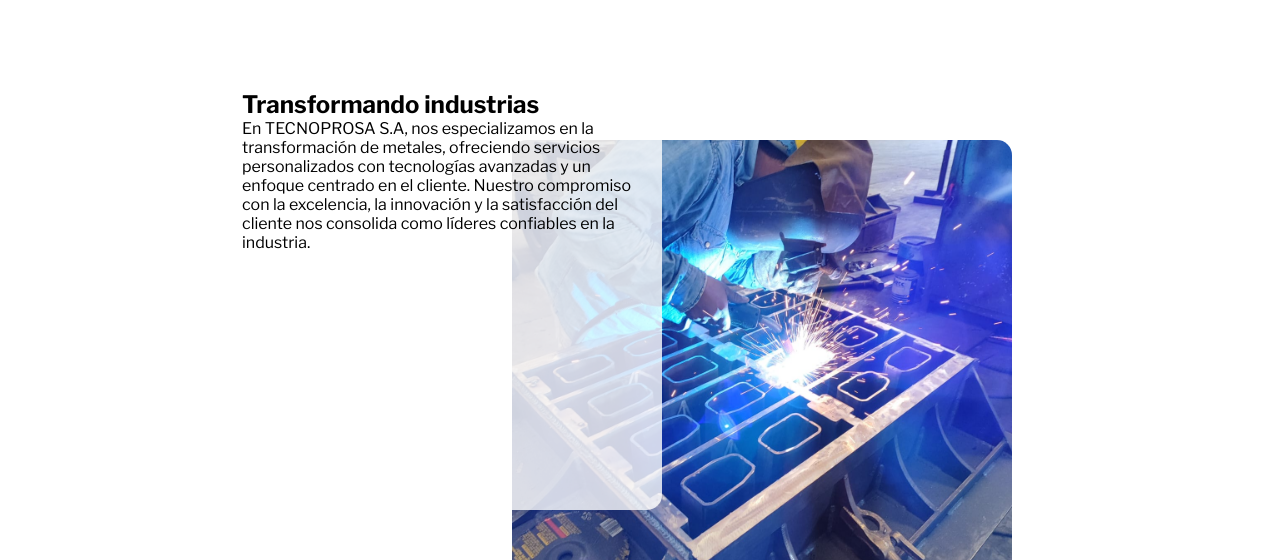
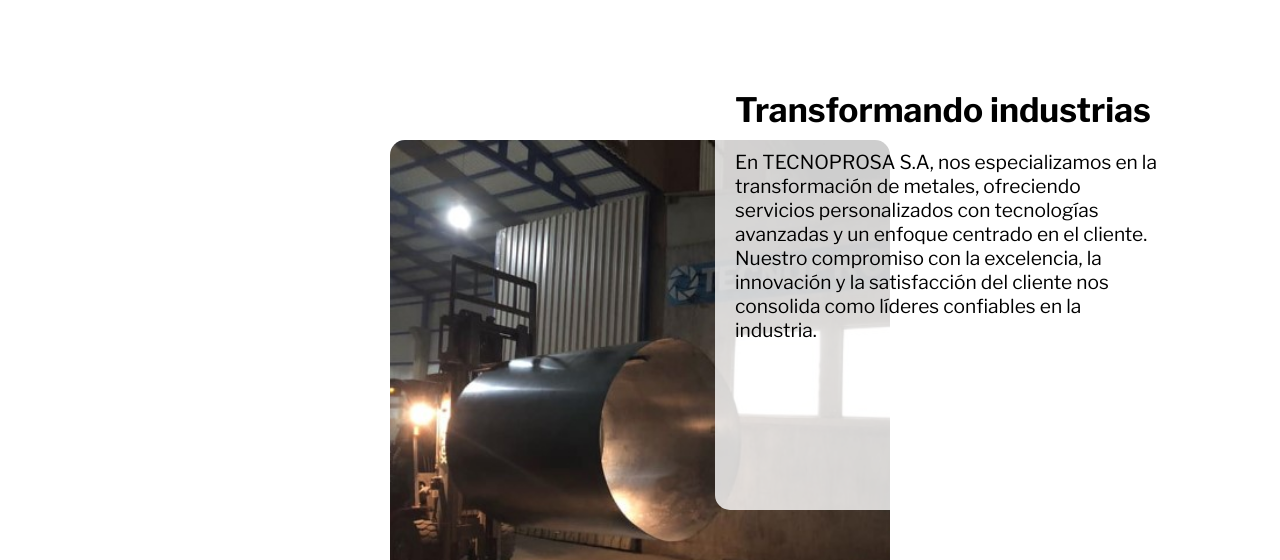
Before and after one commit to Noriega402/tecnoprosa-web, a plain HTML site: page tecnoprosa-web/index.html in a window 1280 px wide. Shown: the part 1840-2400 px from the top of the page. Drawn offline with nearby package versions, Linux system fonts and the light colour scheme.

Commit message:
agregar cuadros de mision y vision

```diff
--- a/tecnoprosa-web/assets/css/style.css
+++ b/tecnoprosa-web/assets/css/style.css
@@ -462,21 +462,21 @@ nav input {
 }
 
 .txt-main{
-    background: #000000;
-    padding: 22px;
     width: 100%;
     text-align: center;
     color: #ffffff;
-    opacity: 0.8;
     z-index: 10;
-    /* position: relative;
-    top: 200px; */
+    position: absolute;
+    bottom: 0px;
 }
 
 .txt-main h2{
-    font-size: 2.2rem;
+    font-size: 1.8rem;
     font-family: "Roboto", sans-serif;
     font-weight: bold;
+    position: relative;
+    background-color: #008dd5;
+    padding: 15px;
 }
 
 .center{
@@ -546,7 +546,7 @@ nav input {
 .section-experience {
     display: flex;
     flex-direction: row;
-    justify-content: space-between;
+    justify-content: center;
     height: auto;
 }
 
@@ -647,7 +647,7 @@ main {
   padding: 20px;
   border-radius: 15px;
   /* Bordes redondeados */
-  width: 80%;
+  width: 85%;
   /* Ancho del div de descripción */
   height: 400px;
   /* Altura del div de descripción */
@@ -657,25 +657,36 @@ main {
   /* Posición horizontal */
 }
 
+.container-description-right {
+  position: absolute;
+  z-index: 1;
+  background-color: rgba(255, 255, 255, 0.8);
+  padding: 20px;
+  border-radius: 15px;
+  /* Bordes redondeados */
+  width: 85%;
+  /* Ancho del div de descripción */
+  height: 400px;
+  /* Altura del div de descripción */
+  top: -70px;
+  /* Posición vertical */
+  right: -290px;
+  /* Posición horizontal */
+}
+
 .container-img-mision {
   position: relative;
   width: 500px;
-  /* Ancho de la imagen */
   height: 500px;
-  /* Altura de la imagen */
   border-radius: 15px;
-  /* Bordes redondeados */
   overflow: hidden;
   /* Ocultar contenido que se desborde */
 }
 
 .container-img-mision img {
   width: 100%;
-  /* Ancho completo */
   height: 100%;
-  /* Altura completa */
   object-fit: cover;
-  /* Cubrir el espacio sin distorsionar */
 }
 
 .container-main {
@@ -685,35 +696,44 @@ main {
   padding-top: 50px;
 }
 
-@media screen and (max-width: 980px) {
+.container-main-right{
+  display: flex;
+  justify-content: center;
+  /* margin-left: 50vh; */
+  padding-top: 50px;
+}
+
+.container-title-experience{
+  font-size: 1.4rem;
+}
+
+.container-context-experience{
+  font-size: 1.2rem;
+  margin-top: 20px;
+}
+
+@media screen and (max-width: 1200px) {
   .container-mision {
       flex-direction: column-reverse;
-      /* Cambiar la dirección de los elementos a columna */
       align-items: center;
-      /* Centrar los elementos horizontalmente */
   }
 
   .container-main {
       margin-left: 0px;
   }
+  .container-main-right{
+      margin-left: 0px;
+  }
 
-  .container-description {
+  .container-description, .container-description-right{
       position: relative;
-      /* Cambiar la posición a relativa */
-      margin-top: 20px;
-      /* Margen superior */
+      margin-top: 0px;
       margin-left: 0;
-      /* Reiniciar el margen izquierdo */
-      width: 80%;
-      /* Ancho del div de descripción */
+      width: 100%;
       height: auto;
-      /* Altura automática */
       max-width: 100%;
-      /* Ancho máximo */
       top: auto;
-      /* Reiniciar la posición vertical */
-      left: auto;
-      /* Reiniciar la posición horizontal */
+      left: 0px;
   }
 
   .container-img-mision {
--- a/tecnoprosa-web/index.html
+++ b/tecnoprosa-web/index.html
@@ -147,6 +147,35 @@
         <h2>POSIBLE TEXTO</h2>
     </section>
     <section class="section-experience">
+        <div class="container-main-right">
+            <main>
+                <div class="container-mision">
+                    <div class="container-description-right">
+                        <div class="container-title-experience">
+                            <h2>Transformando industrias</h2>
+                        </div>
+                        <div class="container-context-experience">
+                            <p>En TECNOPROSA S.A, nos especializamos en la transformación de metales, ofreciendo servicios personalizados con tecnologías avanzadas y un enfoque centrado en el cliente. Nuestro compromiso con la excelencia, la innovación y la satisfacción del cliente nos consolida como líderes confiables en la industria.</p>
+                        </div>
+                    </div>
+                    <div class="container-img-mision">
+                        <img src="./assets/img/tecnoprosa+rolado.jpg" alt="" height="400px" width="400px">
+                    </div>
+                </div>
+            </main>
+        </div>
+
+        <!-- <div class="experience">
+            <h3>Experiencia de calidad</h3>
+            <p>Contamos con más de 8 años de experiencia en varios sectores de la industria, lo que nos permite ofrecer
+                y desarrollar soluciones utiles que se adaptan a las necesidades de la industria.</p>
+        </div>
+        <div class="experience-img">
+            <img src="./assets/img/soldador.jpeg" alt="">
+        </div> -->
+    </section>
+
+    <section class="section-experience">
         <div class="container-main">
             <main>
                 <div class="container-mision">
@@ -168,14 +197,6 @@
                 </div>
             </main>
         </div>
-        <!-- <div class="experience">
-            <h3>Experiencia de calidad</h3>
-            <p>Contamos con más de 8 años de experiencia en varios sectores de la industria, lo que nos permite ofrecer
-                y desarrollar soluciones utiles que se adaptan a las necesidades de la industria.</p>
-        </div> -->
-        <!-- <div class="experience-img">
-            <img src="./assets/img/soldador.jpeg" alt="">
-        </div> -->
     </section>
     <section class="parallax-chico">
         <h2>Menos altura</h2>
```
Also changed, not shown: tecnoprosa-web/assets/img/molde.jpeg (added), tecnoprosa-web/assets/img/soldador-2.jpeg (added), tecnoprosa-web/assets/img/soldador-3.jpeg (added).
